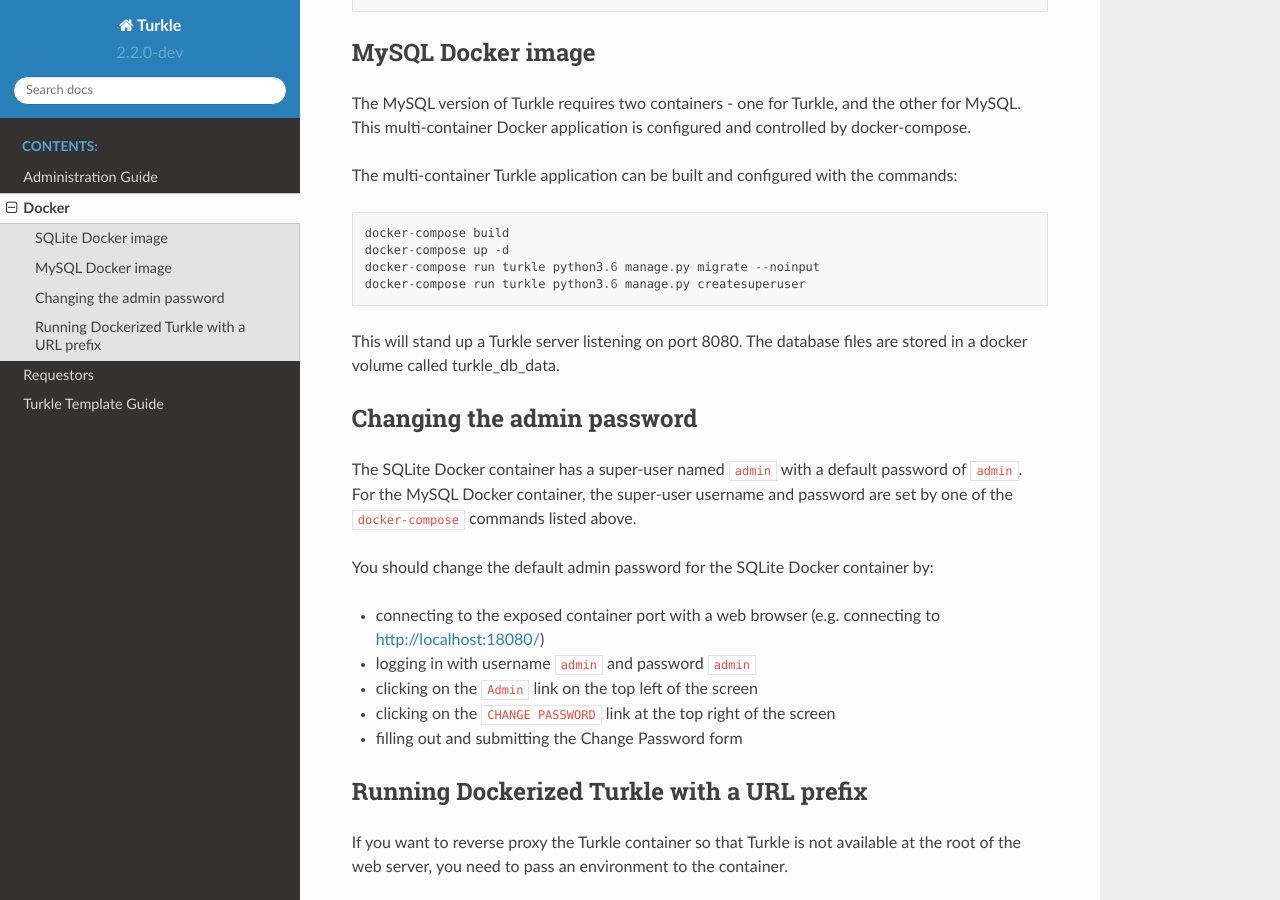
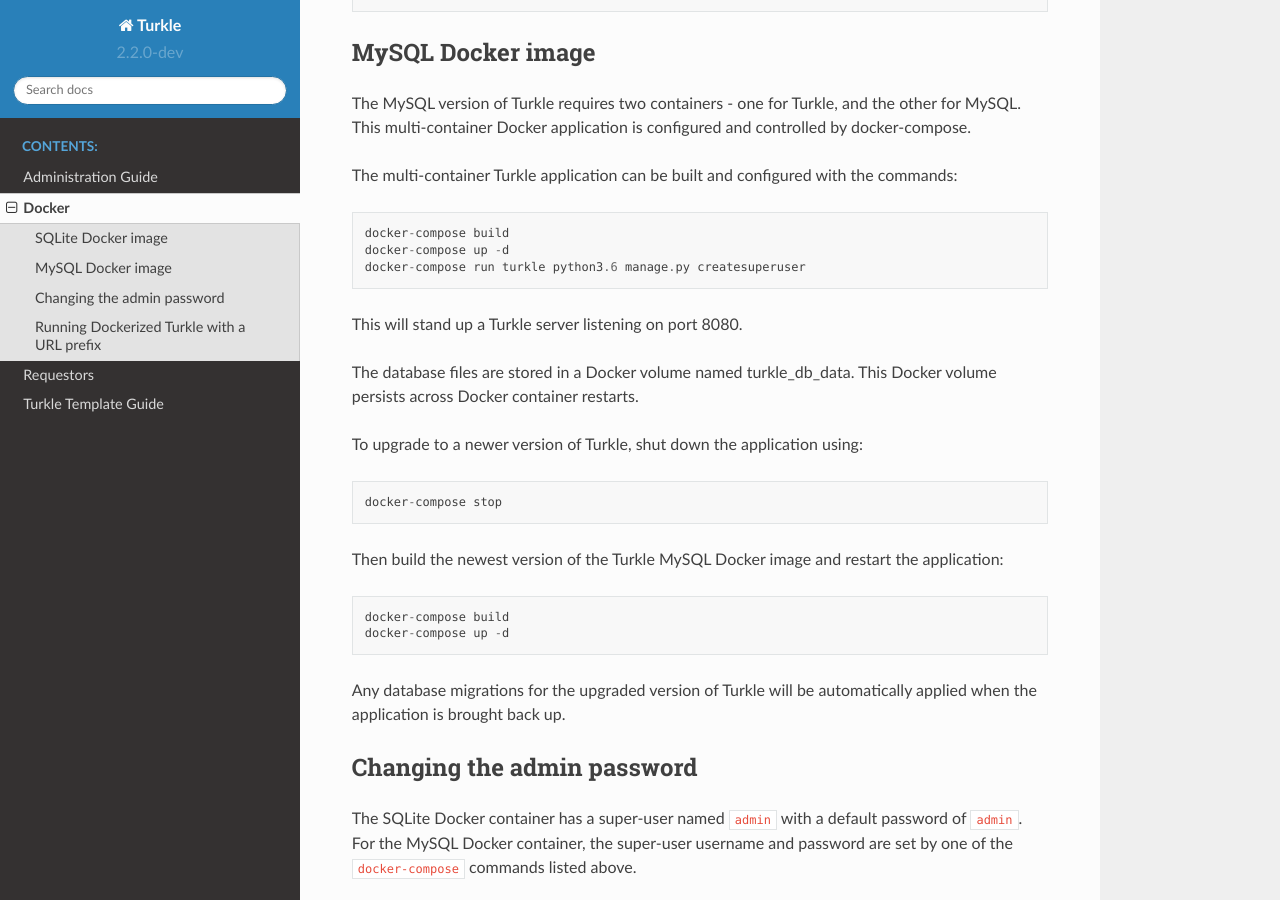
Before and after one commit to hltcoe/turkle, a Sphinx documentation site: the page built from docs/DOCKER.rst, in a window 1280 px wide and 900 px high, scrolled down 675 px. Built offline with Sphinx 7.4.7 and the Read the Docs theme 2.0.0, drawn with Linux system fonts in a browser that asks for light colours.

Commit message:
Resolve "Database migration path for Docker containers"

```diff
--- a/docs/DOCKER.rst
+++ b/docs/DOCKER.rst
@@ -38,11 +38,26 @@
 
     docker-compose build
     docker-compose up -d
-    docker-compose run turkle python3.6 manage.py migrate --noinput
     docker-compose run turkle python3.6 manage.py createsuperuser
 
 This will stand up a Turkle server listening on port 8080.
-The database files are stored in a docker volume called turkle_db_data.
+
+The database files are stored in a Docker volume named turkle_db_data.
+This Docker volume persists across Docker container restarts.
+
+To upgrade to a newer version of Turkle, shut down the application
+using::
+
+    docker-compose stop
+
+Then build the newest version of the Turkle MySQL Docker image and
+restart the application::
+
+    docker-compose build
+    docker-compose up -d
+
+Any database migrations for the upgraded version of Turkle will be
+automatically applied when the application is brought back up.
 
 Changing the admin password
 ---------------------------
```
Also changed, not shown: 2 other files.
